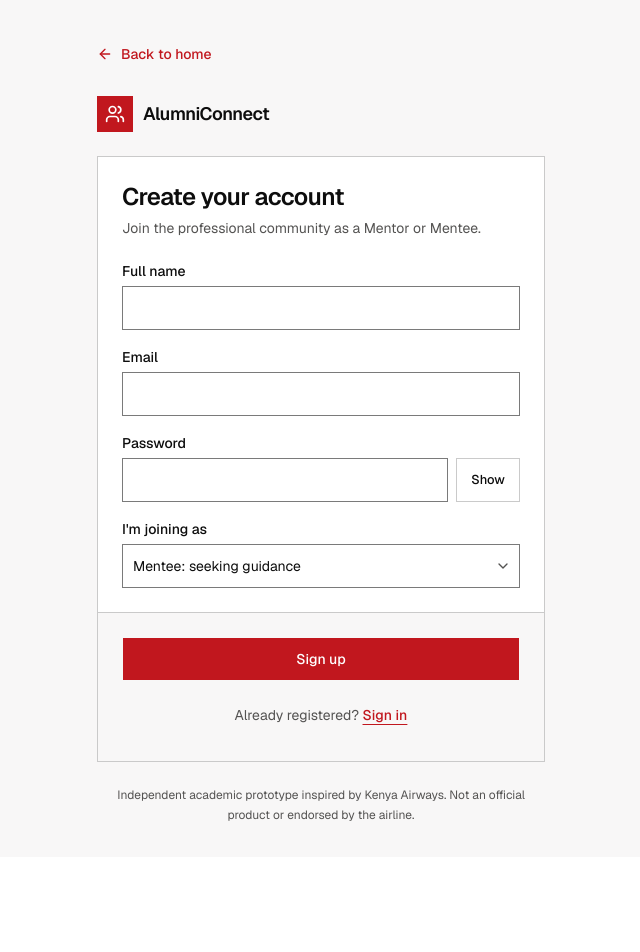
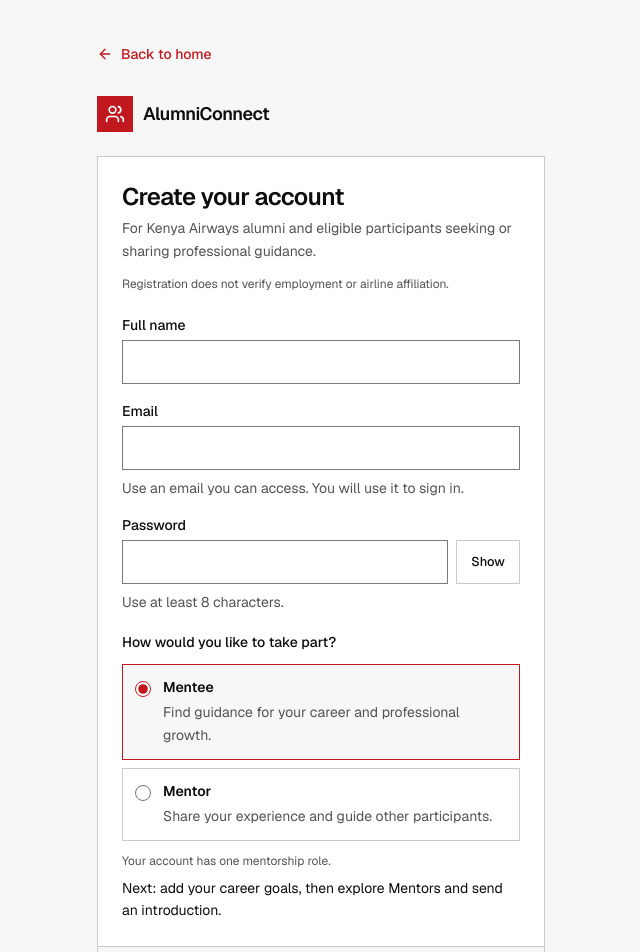
Before and after one commit to OmarMohammedSiddique/alumniconnect, a Next.js app: page /signup in a window 1280 px wide. Shown: the top 952 px of the page, without its empty margins (319-959 px from the left). Before the commit the page ends 857 px from the top, so only its background shows below. Built offline with nearby package versions, Linux system fonts and the light colour scheme.

Commit message:
✨ feat: guide first-time mentorship setup

```diff
--- a/app/(auth)/signup/signup-form.tsx
+++ b/app/(auth)/signup/signup-form.tsx
@@ -1,6 +1,6 @@
 "use client";
 
-import { useActionState } from "react";
+import { useActionState, useState } from "react";
 import Link from "next/link";
 import { signUp, type AuthState } from "../actions";
 import { Button } from "@/components/ui/button";
@@ -16,26 +16,26 @@ import {
   CardHeader,
   CardTitle,
 } from "@/components/ui/card";
-import {
-  Select,
-  SelectContent,
-  SelectItem,
-  SelectTrigger,
-  SelectValue,
-} from "@/components/ui/select";
-
 const initialState: AuthState = { error: null };
+const ROLES = [
+  { value: "mentee", label: "Mentee", description: "Find guidance for your career and professional growth." },
+  { value: "mentor", label: "Mentor", description: "Share your experience and guide other participants." },
+] as const;
 
 export function SignupForm() {
   const [state, formAction, pending] = useActionState(signUp, initialState);
+  const [role, setRole] = useState<"mentee" | "mentor">("mentee");
 
   return (
     <Card>
       <CardHeader>
         <CardTitle><h1 className="text-2xl font-semibold tracking-tight">Create your account</h1></CardTitle>
         <CardDescription>
-          Join the professional community as a Mentor or Mentee.
+          For Kenya Airways alumni and eligible participants seeking or sharing professional guidance.
         </CardDescription>
+        <p className="mt-2 text-xs leading-relaxed text-muted-foreground">
+          Registration does not verify employment or airline affiliation.
+        </p>
       </CardHeader>
       <form action={formAction} aria-busy={pending}>
         <CardContent className="grid gap-5">
@@ -45,7 +45,8 @@ export function SignupForm() {
           </div>
           <div className="grid gap-2">
             <Label htmlFor="email">Email</Label>
-            <Input id="email" name="email" type="email" required autoComplete="email" />
+            <Input id="email" name="email" type="email" required autoComplete="email" aria-describedby="email-help" />
+            <p id="email-help" className="text-sm text-muted-foreground">Use an email you can access. You will use it to sign in.</p>
           </div>
           <div className="grid gap-2">
             <Label htmlFor="password">Password</Label>
@@ -55,24 +56,31 @@ export function SignupForm() {
               required
               minLength={8}
               autoComplete="new-password"
+              aria-describedby="password-help"
             />
+            <p id="password-help" className="text-sm text-muted-foreground">Use at least 8 characters.</p>
           </div>
-          <div className="grid gap-2">
-            <Label htmlFor="role">I&apos;m joining as</Label>
-            <Select name="role" defaultValue="mentee">
-              <SelectTrigger id="role">
-                <SelectValue>{(value: string) => value === "mentor" ? "Mentor: offering guidance" : "Mentee: seeking guidance"}</SelectValue>
-              </SelectTrigger>
-              <SelectContent>
-                <SelectItem value="mentee">
-                  Mentee: seeking guidance
-                </SelectItem>
-                <SelectItem value="mentor">
-                  Mentor: offering guidance
-                </SelectItem>
-              </SelectContent>
-            </Select>
-          </div>
+          <fieldset className="min-w-0" aria-describedby="role-help role-next" disabled={pending}>
+            <legend className="mb-3 text-sm font-medium">How would you like to take part?</legend>
+            <div className="grid gap-2">
+              {ROLES.map((option) => (
+                <label key={option.value} className={`flex min-h-11 cursor-pointer items-start gap-3 border p-3 ${role === option.value ? "border-primary bg-surface" : "border-border bg-card"}`}>
+                  <input type="radio" name="role" value={option.value} checked={role === option.value}
+                    onChange={() => setRole(option.value)} className="mt-1 size-4 shrink-0 accent-primary" />
+                  <span className="min-w-0">
+                    <span className="block text-sm font-semibold">{option.label}</span>
+                    <span className="mt-1 block text-sm leading-relaxed text-muted-foreground">{option.description}</span>
+                  </span>
+                </label>
+              ))}
+            </div>
+            <p id="role-help" className="mt-3 text-xs text-muted-foreground">Your account has one mentorship role.</p>
+            <p id="role-next" role="status" className="mt-2 text-sm leading-relaxed">
+              {role === "mentor"
+                ? "Next: build your Mentor profile, then review introductions from Mentees."
+                : "Next: add your career goals, then explore Mentors and send an introduction."}
+            </p>
+          </fieldset>
           {state.error && (
             <StatusMessage tone="error">{state.error}</StatusMessage>
           )}
--- a/app/(dashboard)/discover/page.tsx
+++ b/app/(dashboard)/discover/page.tsx
@@ -23,7 +23,7 @@ export default async function DiscoverPage() {
     <div>
       <PageHeading title="Discover Mentors">Find people whose experience can help you move forward. Explore recommendations or search your community.</PageHeading>
       <QuickActions />
-      <DiscoverClient canRequest={profile?.role === "mentee"} />
+      <DiscoverClient canRequest={profile?.role === "mentee"} isMentor={profile?.role === "mentor"} />
     </div>
   );
 }
--- a/app/(dashboard)/profile/page.tsx
+++ b/app/(dashboard)/profile/page.tsx
@@ -14,16 +14,18 @@ export default async function ProfilePage() {
 
   const { data: profile } = await supabase
     .from("profiles")
-    .select("full_name, headline, bio, skills, industry, graduation_year")
+    .select("full_name, headline, bio, skills, industry, graduation_year, role, embedding")
     .eq("id", user.id)
     .single();
 
   if (!profile) redirect("/login");
+  // Only send readiness to the client, not the stored embedding vector.
+  const { embedding, ...details } = profile;
 
   return (
     <div>
       <PageHeading title="Your profile">Help your community understand your experience, interests, and the guidance you seek or offer.</PageHeading>
-      <ProfileForm profile={profile} />
+      <ProfileForm profile={details} hasMatchProfile={Boolean(embedding)} />
     </div>
   );
 }
--- a/app/(dashboard)/profile/profile-form.tsx
+++ b/app/(dashboard)/profile/profile-form.tsx
@@ -1,7 +1,9 @@
 "use client";
 
 import { useActionState, useEffect, useMemo, useRef, useState, type ChangeEvent } from "react";
+import { ChevronDown } from "lucide-react";
 import { updateProfile, type ProfileState } from "./actions";
+import { ProfileSetup } from "./profile-setup";
 import { Button } from "@/components/ui/button";
 import { Input } from "@/components/ui/input";
 import { Label } from "@/components/ui/label";
@@ -20,7 +22,9 @@ import {
 } from "@/components/ui/card";
 
 interface ProfileFormProps {
+  hasMatchProfile: boolean;
   profile: {
+    role: string;
     full_name: string;
     headline: string;
     bio: string;
@@ -41,7 +45,9 @@ const PROFILE_FIELDS = [
   { name: "graduation_year", label: "Graduation year" },
 ] as const;
 
-export function ProfileForm({ profile }: ProfileFormProps) {
+export function ProfileForm({ profile, hasMatchProfile }: ProfileFormProps) {
+  const isMentor = profile.role === "mentor";
+  const showSetup = !hasMatchProfile && (isMentor || profile.role === "mentee");
   const [draft, setDraft] = useState({
     full_name: profile.full_name ?? "",
     headline: profile.headline ?? "",
@@ -103,17 +109,20 @@ export function ProfileForm({ profile }: ProfileFormProps) {
   }, [state, updateMatchProfile]);
 
   return (
-    <Card className="max-w-2xl">
+    <div className="grid max-w-2xl gap-6">
+      {showSetup && <ProfileSetup isMentor={isMentor} status={embedStatus} saving={pending} unsaved={hasUnsavedChanges} />}
+    <Card>
       <CardHeader>
         <CardTitle><h2>Professional details</h2></CardTitle>
         <CardDescription>
           Share your experience and interests to give your community a clear starting point.
         </CardDescription>
-        <section aria-labelledby="profile-completeness" className="mt-5 border-t pt-5">
-          <div className="flex flex-wrap items-center justify-between gap-2">
-            <h3 id="profile-completeness" className="text-sm font-medium">Profile completeness</h3>
-            <span className="text-sm font-semibold tabular-nums">{percent}%</span>
-          </div>
+        <details open={!showSetup} className="mt-5 border-t pt-3">
+          <summary className="flex min-h-11 cursor-pointer flex-wrap items-center justify-between gap-2 text-sm">
+            <span id="profile-completeness" className="font-medium">Profile completeness</span>
+            <span className="flex items-center gap-2 text-sm font-semibold tabular-nums">{percent}%<ChevronDown className="size-4" aria-hidden="true" /></span>
+          </summary>
+          <section aria-labelledby="profile-completeness">
           <progress
             aria-label="Profile completeness"
             value={completed}
@@ -141,8 +150,9 @@ export function ProfileForm({ profile }: ProfileFormProps) {
               </ul>
             </div>
           )}
-          <p className="mt-2 text-xs text-muted-foreground">Progress reflects this form. Save your profile to keep your changes.</p>
-        </section>
+          <p className="mt-2 text-xs text-muted-foreground">These details add context, but you do not need 100% to get started. Progress reflects this form; save to keep your changes.</p>
+          </section>
+        </details>
       </CardHeader>
       <form action={formAction} aria-busy={pending} onSubmit={(event) => {
         if (skillsError) {
@@ -170,27 +180,10 @@ export function ProfileForm({ profile }: ProfileFormProps) {
               onChange={updateDraft}
               maxLength={MAX_HEADLINE_LENGTH}
               aria-describedby="headline-help headline-count"
-              placeholder="e.g. Data engineer at a fintech"
+              placeholder={isMentor ? "e.g. Data engineer at a fintech" : "e.g. Aspiring data engineer seeking career guidance"}
             />
             <FieldGuidance id="headline" label="Headline" value={draft.headline} maxLength={MAX_HEADLINE_LENGTH}>
-              Sum up your current role or career direction in one line.
-            </FieldGuidance>
-          </div>
-          <div className="grid gap-2">
-            <Label htmlFor="bio">Bio</Label>
-            <textarea
-              id="bio"
-              name="bio"
-              value={draft.bio}
-              onChange={updateDraft}
-              maxLength={MAX_BIO_LENGTH}
-              aria-describedby="bio-help bio-count"
-              rows={5}
-              placeholder="Your background, interests, and what you're looking for in mentorship"
-              className="form-control resize-y"
-            />
-            <FieldGuidance id="bio" label="Bio" value={draft.bio} maxLength={MAX_BIO_LENGTH}>
-              Share your background, interests, and the guidance you can offer or hope to find.
+              {isMentor ? "Sum up your experience and the guidance you can offer." : "Describe your career direction and the guidance you are looking for."}
             </FieldGuidance>
           </div>
           <div className="grid gap-2">
@@ -209,12 +202,29 @@ export function ProfileForm({ profile }: ProfileFormProps) {
               placeholder="Comma-separated, e.g. Python, SQL, Public Speaking"
             />
             <p id="skills-help" className="text-sm text-muted-foreground">
-              Separate skills with commas. Duplicates are removed automatically; your spelling is kept.
+              {isMentor ? "List skills you can help others develop." : "List skills relevant to the guidance you seek."} Separate them with commas. Duplicates are removed automatically; your spelling is kept.
             </p>
             <p id="skills-count" aria-live="polite" className="text-xs tabular-nums text-muted-foreground">
               {skills.length} of {MAX_PROFILE_SKILLS} unique skills
             </p>
             {skillsError && <p id="skills-error" role="alert" className="text-sm text-destructive">{skillsError}</p>}
+          </div>
+          <div className="grid gap-2">
+            <Label htmlFor="bio">Bio</Label>
+            <textarea
+              id="bio"
+              name="bio"
+              value={draft.bio}
+              onChange={updateDraft}
+              maxLength={MAX_BIO_LENGTH}
+              aria-describedby="bio-help bio-count"
+              rows={5}
+              placeholder="Your background, interests, and what you're looking for in mentorship"
+              className="form-control resize-y"
+            />
+            <FieldGuidance id="bio" label="Bio" value={draft.bio} maxLength={MAX_BIO_LENGTH}>
+              Share your background, interests, and the guidance you can offer or hope to find.
+            </FieldGuidance>
           </div>
           <div className="grid gap-4 sm:grid-cols-2">
             <div className="grid gap-2">
@@ -258,7 +268,7 @@ export function ProfileForm({ profile }: ProfileFormProps) {
             </StatusMessage>
           )}
           {matchUpdateNeedsAttention && !pending && (
-            <StatusMessage aria-busy={embedStatus === "retrying"}>
+            <StatusMessage id="match-update" tabIndex={-1} aria-busy={embedStatus === "retrying"}>
               <p>
                 {state.saved && !hasUnsavedChanges && "Profile saved. "}
                 {embedStatus === "failed"
@@ -278,11 +288,12 @@ export function ProfileForm({ profile }: ProfileFormProps) {
           )}
         </CardContent>
         <CardFooter className="mt-6">
-          <Button type="submit" disabled={pending}>
+          <Button type="submit" variant={showSetup && embedStatus === "done" && !hasUnsavedChanges ? "outline" : "default"} disabled={pending}>
             {pending ? "Saving…" : "Save profile"}
           </Button>
         </CardFooter>
       </form>
     </Card>
+    </div>
   );
 }
--- /dev/null
+++ b/app/(dashboard)/profile/profile-setup.tsx
@@ -0,0 +1,64 @@
+import Link from "next/link";
+import { Check } from "lucide-react";
+import { buttonVariants } from "@/components/ui/button";
+import type { MatchUpdateStatus } from "@/lib/profile-match-update";
+
+export function ProfileSetup({ isMentor, status, saving, unsaved }: {
+  isMentor: boolean;
+  status: MatchUpdateStatus;
+  saving: boolean;
+  unsaved: boolean;
+}) {
+  const updating = saving || status === "running" || status === "retrying";
+  const ready = status === "done" && !updating;
+  const steps = [
+    "Account created",
+    "Save your professional details",
+    isMentor ? "Review introductions" : "Discover Mentors",
+  ];
+
+  return (
+    <section id="profile-setup" aria-labelledby="profile-setup-title" className="border bg-card p-5 sm:p-6">
+      <h2 id="profile-setup-title" className="text-lg font-semibold tracking-tight">
+        {ready ? "Your match profile is ready" : isMentor ? "Build your Mentor profile" : "Find your first Mentor"}
+      </h2>
+      <p className="mt-2 max-w-prose text-sm leading-relaxed text-muted-foreground">
+        {ready
+          ? unsaved ? "Your last saved profile is ready. Save any newer edits to include them in matching." : "Your saved experience and interests can now inform recommendations."
+          : "Start with a headline and relevant skills. You can add the other professional details later."}
+      </p>
+      <ol className="mt-5 grid gap-4 sm:grid-cols-3">
+        {steps.map((step, index) => {
+          const complete = index === 0 || (index === 1 && ready);
+          const current = index === (ready ? 2 : 1);
+          return (
+            <li key={step} aria-current={current ? "step" : undefined} className={`border-t pt-3 text-sm ${current ? "font-semibold" : "text-muted-foreground"}`}>
+              <span className="mb-2 flex items-center gap-2 text-xs tabular-nums">
+                Step {index + 1}
+                {complete && <><Check className="size-4 text-success-foreground" aria-hidden="true" /><span className="sr-only">Complete.</span></>}
+              </span>
+              {step}
+            </li>
+          );
+        })}
+      </ol>
+      {updating ? (
+        <p className="mt-4 text-sm">{saving ? "Saving your details…" : "Preparing your match profile…"}</p>
+      ) : status === "failed" ? (
+        <div className="mt-4 text-sm">
+          <p>Matching setup could not finish. Add career details and save again, or retry below if your details are already saved.</p>
+          <a href="#match-update" className="mt-2 inline-flex min-h-11 items-center font-medium text-primary underline underline-offset-4">
+            Retry the match-profile update below
+          </a>
+        </div>
+      ) : (
+        <div className="mt-5 flex flex-wrap items-center gap-3">
+          <Link href={isMentor ? "/requests" : "/discover"} className={buttonVariants({ variant: ready ? "default" : "outline" })}>
+            {ready ? isMentor ? "View requests" : "Discover Mentors" : "Explore first"}
+          </Link>
+          {!ready && <p className="text-xs text-muted-foreground">You can return to profile setup at any time.</p>}
+        </div>
+      )}
+    </section>
+  );
+}
--- a/scripts/smoke-local.mjs
+++ b/scripts/smoke-local.mjs
@@ -143,6 +143,17 @@ try {
   assert.deepEqual(invalidSignup, { error: "Invalid role." });
   pass("signup server action rejects self-assigned staff roles before account creation");
 
+  const signupPage = await fetch(new URL("/signup", appUrl));
+  assert.equal(signupPage.status, 200);
+  const signupHtml = await signupPage.text();
+  const roleInputs = [...signupHtml.matchAll(/<input\b[^>]*>/g)]
+    .map(([input]) => input).filter(input => input.includes('name="role"'));
+  assert.equal(roleInputs.length, 2);
+  assert.ok(roleInputs.every(input => input.includes('type="radio"')));
+  assert.ok(roleInputs.some(input => input.includes('value="mentor"')));
+  assert.ok(roleInputs.some(input => input.includes('value="mentee"') && input.includes("checked")));
+  assert.ok(signupHtml.includes("Registration does not verify employment or airline affiliation."));
+
   const mentee = await account("mentee", "Mentee");
   const mentor = await account("mentor", "Mentor");
   const stranger = await account("mentee", "Stranger");
@@ -151,8 +162,14 @@ try {
     const profile = expectOk(await person.sdk.from("profiles").select("role, full_name").eq("id", person.id).single(), "Signup profile missing");
     assert.equal(profile.role, person === mentor || person === hidden ? "mentor" : "mentee");
     assert.ok(profile.full_name.startsWith("Smoke "));
+    const page = await fetch(new URL("/profile", appUrl), { headers: person.headers() });
+    assert.equal(page.status, 200);
+    const html = await page.text();
+    assert.ok(html.includes('id="profile-setup"'));
+    assert.ok(html.includes(profile.role === "mentor" ? "Build your Mentor profile" : "Find your first Mentor"));
   }
   pass("signup server action creates all four profiles, formats names and issues working sessions");
+  pass("signup presents both roles and unverified-affiliation wording; first-time profiles get role-specific setup guidance");
 
   assert.equal((await mentee.api("/api/match")).status, 422);
   assert.equal((await mentee.api("/api/embed")).status, 422);
@@ -176,6 +193,9 @@ try {
     assert.equal(vector.length, 384);
     assert.ok(vector.every(Number.isFinite));
     assert.ok(Math.abs(Math.hypot(...vector) - 1) < 0.001);
+    const returningPage = await fetch(new URL("/profile", appUrl), { headers: person.headers() });
+    assert.equal(returningPage.status, 200);
+    assert.ok(!(await returningPage.text()).includes('id="profile-setup"'), "Returning profiles must not repeat first-time setup");
   }
   pass("saved structured profiles produce stored, finite, normalized 384-value vectors through /api/embed");
 
```
Also changed, not shown: app/(dashboard)/discover/discover-client.tsx (+19 -5 lines), 4 other files (tests, documents, lock files or other folders).
